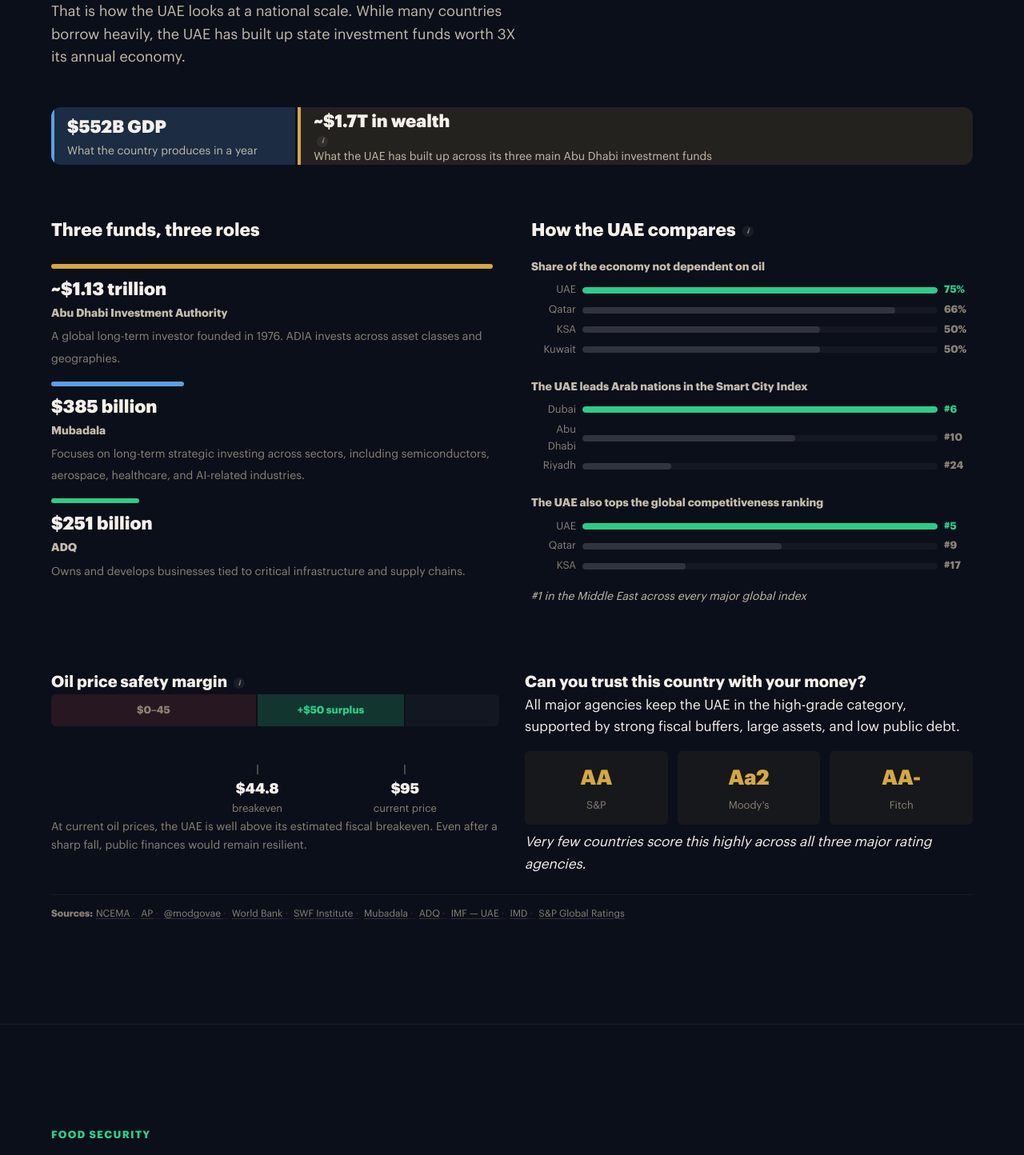
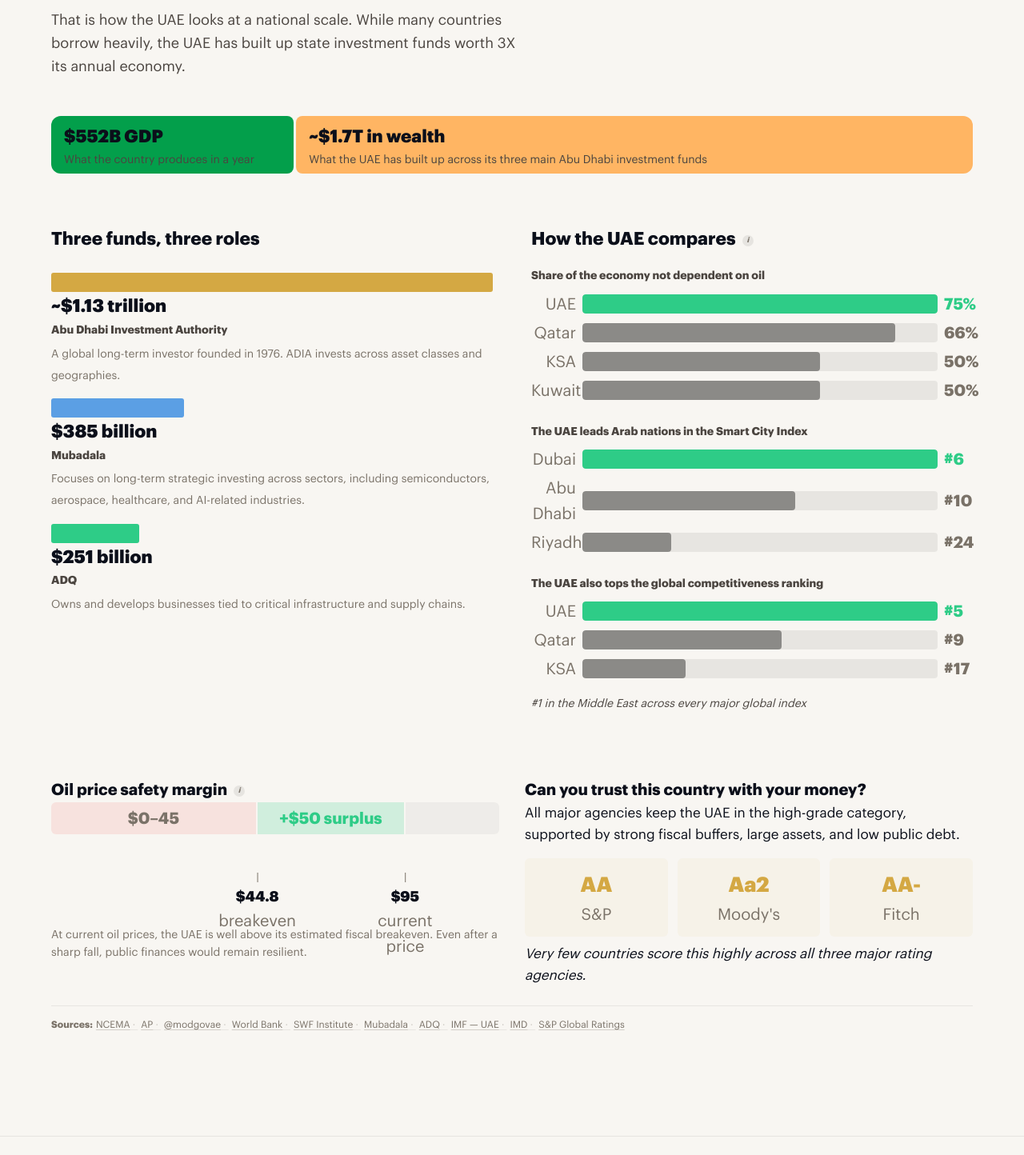
Before and after one commit to mrdn-world/uae-resilience, a Vue app: page / in a window 1280 px wide. Shown: the part 1083-2527 px from the top of the page at 80% size. Built offline with nearby package versions, Linux system fonts and the light colour scheme.

Commit message:
upd css for light style

```diff
--- a/src/components/Defense.vue
+++ b/src/components/Defense.vue
@@ -84,8 +84,8 @@ const layers = t('defense.layers') as Array<{ name: string, alt: string, range:
     <div class="def-wrap">
 
       <div class="def-header">
-        <p class="def-label">{{ t('defense.label') }}</p>
-        <h2>{{ t('defense.headlineLine1') }}<br>{{ t('defense.headlineLine2') }}</h2>
+        <p class="def-label gl-label">{{ t('defense.label') }}</p>
+        <h2>{{ t('defense.headlineLine1') }} {{ t('defense.headlineLine2') }}</h2>
       </div>
 
       <!-- Canvas sim + big result -->
@@ -156,7 +156,10 @@ const layers = t('defense.layers') as Array<{ name: string, alt: string, range:
   @include reveal;
   .revealed & { opacity: 1; transform: none; }
 
-  .def-label { font-size: $type-label; font-weight: 700; color: $uae-red; letter-spacing: 0.1em; text-transform: uppercase; margin-bottom: $sp-8; }
+  .def-label {
+    // color: $uae-red;
+    margin-bottom: $sp-8;
+  }
   h2 { font-size: $type-h1; font-weight: 800; letter-spacing: -0.02em; line-height: 1.15; }
 }
 
@@ -280,7 +283,7 @@ const layers = t('defense.layers') as Array<{ name: string, alt: string, range:
 }
 
 .comp-sys { font-size: $type-small; font-weight: 600; color: $text-2; text-align: right; }
-.comp-track { height: 10px; background: rgba(255,255,255,0.04); border-radius: 5px; overflow: hidden; }
+.comp-track { height: 10px; background: rgba(0,0,0,0.07); border-radius: 5px; overflow: hidden; }
 .comp-bar { height: 100%; border-radius: 5px; transition: width 1.2s $ease-out; }
 .comp-pct { font-size: $type-body; font-weight: 900; text-align: right; }
 .comp-note { font-size: $type-small; color: $text-3; font-style: italic; }
@@ -302,7 +305,7 @@ const layers = t('defense.layers') as Array<{ name: string, alt: string, range:
 
 .alt-scale {
   position: relative;
-  font-size: $type-label;
+  font-size: 1rem;
   color: $text-3;
 
   @include mobile { display: none; }
@@ -320,6 +323,7 @@ const layers = t('defense.layers') as Array<{ name: string, alt: string, range:
   display: flex;
   flex-direction: column-reverse;
   gap: 2px;
+  min-height: 420px;
 }
 
 .alt-band {
@@ -328,12 +332,12 @@ const layers = t('defense.layers') as Array<{ name: string, alt: string, range:
   display: flex;
   flex-direction: column;
   justify-content: center;
-  min-height: 40px;
-  overflow: hidden;
+  min-height: 72px;
+  overflow: visible;
 
-  .ab-name { font-size: $type-small; font-weight: 800; }
-  .ab-what { font-size: $type-label; color: $text-2; white-space: normal; overflow: hidden; text-overflow: ellipsis; }
-  .ab-note { font-size: $type-label; color: $text-3; }
+  .ab-name { font-size: $type-small; font-weight: 800; line-height: 1.3; }
+  .ab-what { font-size: 0.75rem; color: $text-2; line-height: 1.4; }
+  .ab-note { font-size: 0.75rem; color: $text-3; line-height: 1.4; }
 }
 
 // Context
--- a/src/components/Finance.vue
+++ b/src/components/Finance.vue
@@ -12,7 +12,7 @@ const { el, revealed } = useReveal()
 
       <!-- HERO VIZ: proportional bar — GDP vs SWF -->
       <div class="fin-header">
-        <p class="fin-label">{{ t('finance.label') }}</p>
+        <p class="fin-label gl-label">{{ t('finance.label') }}</p>
         <h2>{{ t('finance.headline') }}</h2>
         <p class="fin-sub" v-html="tHtml('finance.sub')"></p>
       </div>
@@ -23,7 +23,7 @@ const { el, revealed } = useReveal()
           <span class="pb-lbl">{{ t('finance.proportion.gdp.label') }}</span>
         </div>
         <div class="pb-segment swf" :style="{ flex: revealed ? 3 : 0 }">
-          <span class="pb-val">{{ t('finance.proportion.swf.val') }}</span><SourceTip :sources="t('finance.proportion.swfSources')" />
+          <span class="pb-val">{{ t('finance.proportion.swf.val') }}</span>
           <span class="pb-lbl">{{ t('finance.proportion.swf.label') }}</span>
         </div>
       </div>
@@ -121,7 +121,6 @@ const { el, revealed } = useReveal()
   @include reveal;
   .revealed & { opacity: 1; transform: none; }
 
-  .fin-label { font-size: $type-label; font-weight: 700; color: $uae-gold; letter-spacing: 0.1em; text-transform: uppercase; margin-bottom: $sp-8; }
   h2 { font-size: $type-h1; font-weight: 800; letter-spacing: -0.02em; line-height: 1.15; margin-bottom: $sp-12; }
   .fin-sub { font-size: $type-body; color: $text-2; max-width: 600px; em { color: $uae-green; font-style: normal; font-weight: 700; } }
 }
@@ -145,8 +144,8 @@ const { el, revealed } = useReveal()
   overflow: hidden;
   min-width: 0;
 
-  &.gdp { background: rgba($data-1, 0.2); border-left: 4px solid $data-1; }
-  &.swf { background: rgba($uae-gold, 0.12); border-left: 4px solid $uae-gold; }
+  &.gdp { background: #039F4B; border-radius: 0.5rem; }
+  &.swf { background: #FFB563; border-radius: 0.5rem; }
 
   .pb-val { font-size: 22px; font-weight: 900; white-space: nowrap; }
   .pb-lbl { font-size: $type-small; color: $text-2; white-space: nowrap; overflow: hidden; text-overflow: ellipsis;
@@ -172,10 +171,10 @@ const { el, revealed } = useReveal()
   margin-bottom: $sp-16;
 
   .fund-bar {
-    height: 6px;
+    height: 1.5rem;
     background: $uae-gold;
     border-radius: 3px;
-    margin-bottom: $sp-8;
+    margin-bottom: 0;
     transition: width 1.2s $ease-out 0.5s;
 
     &.med { background: $data-1; transition-delay: 0.7s; }
@@ -220,9 +219,9 @@ const { el, revealed } = useReveal()
 }
 
 .rm-country { font-size: $type-label; color: $text-3; text-align: right; }
-.rm-bar-bg { height: 8px; background: rgba(255,255,255,0.04); border-radius: 4px; overflow: hidden; }
+.rm-bar-bg { height: 1.5rem; background: rgba(0,0,0,0.07); border-radius: 4px; overflow: hidden; }
 .rm-bar {
-  height: 100%; border-radius: 4px; background: rgba(255,255,255,0.12);
+  height: 100%; border-radius: 4px; background: rgba(0,0,0,0.40);
   transition: width 0.8s $ease-out 0.3s;
   &.best { background: $uae-green; }
 }
@@ -264,7 +263,7 @@ const { el, revealed } = useReveal()
 
   &.danger { background: rgba($uae-red, 0.12); }
   &.surplus { background: rgba($uae-green, 0.2); }
-  &.headroom { background: rgba(255,255,255,0.03); }
+  &.headroom { background: rgba(0,0,0,0.04); }
 
   .og-label {
     font-size: $type-label;
--- a/src/components/Food.vue
+++ b/src/components/Food.vue
@@ -12,7 +12,7 @@ const { el, revealed } = useReveal()
     <div class="food-wrap">
 
       <div class="food-header">
-        <p class="food-label">{{ t('food.label') }}</p>
+        <p class="food-label gl-label">{{ t('food.label') }}</p>
         <h2>{{ t('food.headlineLine1') }}<br>{{ t('food.headlineLine2') }}</h2>
       </div>
 
@@ -24,7 +24,8 @@ const { el, revealed } = useReveal()
               :style="{ transitionDelay: revealed ? `${i * 5}ms` : '0ms' }"></div>
           </div>
           <div class="fi-text">
-            <strong>{{ t('food.importStrong') }}</strong><SourceTip :sources="t('food.importSources')" />{{ t('food.importText') }}
+            <strong>{{ t('food.importStrong') }}</strong>
+            {{ t('food.importText') }}
           </div>
         </div>
         <div class="fact-reserve">
@@ -67,7 +68,10 @@ const { el, revealed } = useReveal()
   @include reveal;
   .revealed & { opacity: 1; transform: none; }
 
-  .food-label { font-size: $type-label; font-weight: 700; color: $uae-green; letter-spacing: 0.1em; text-transform: uppercase; margin-bottom: $sp-8; }
+  .food-label {
+    // color: $uae-green;
+    margin-bottom: $sp-8;
+  }
   h2 { font-size: $type-h1; font-weight: 800; letter-spacing: -0.02em; line-height: 1.15; }
 }
 
--- a/src/components/FoodMap.vue
+++ b/src/components/FoodMap.vue
@@ -55,7 +55,7 @@ onMounted(() => {
     maxBounds: [[-60, -180], [75, 200]],
   })
 
-  L.tileLayer('https://{s}.basemaps.cartocdn.com/dark_nolabels/{z}/{x}/{y}{r}.png', {
+  L.tileLayer('https://{s}.basemaps.cartocdn.com/light_nolabels/{z}/{x}/{y}{r}.png', {
     maxZoom: 6,
   }).addTo(map)
 
--- a/src/components/Proof.vue
+++ b/src/components/Proof.vue
@@ -11,7 +11,7 @@ const { el, revealed } = useReveal()
     <div class="proof-wrap">
 
       <div class="proof-header">
-        <p class="proof-label">{{ t('proof.label') }}</p>
+        <p class="proof-label gl-label">{{ t('proof.label') }}</p>
         <h2>{{ t('proof.headlineLine1') }}<br>{{ t('proof.headlineLine2') }}</h2>
       </div>
 
@@ -56,7 +56,10 @@ const { el, revealed } = useReveal()
   @include reveal;
   .revealed & { opacity: 1; transform: none; }
 
-  .proof-label { font-size: $type-label; font-weight: 700; color: $uae-gold; letter-spacing: 0.1em; text-transform: uppercase; margin-bottom: $sp-8; }
+  .proof-label {
+    // color: $uae-gold;
+    margin-bottom: $sp-8;
+  }
   h2 { font-size: $type-h1; font-weight: 800; letter-spacing: -0.02em; line-height: 1.15; }
 }
 
@@ -131,7 +134,7 @@ const { el, revealed } = useReveal()
   max-width: 700px;
   margin: 0 auto;
   padding: $sp-32;
-  background: rgba($uae-green, 0.03);
+  background: rgba($uae-green, 0.1);
   border: 1px solid rgba($uae-green, 0.08);
   border-radius: $r-md;
   strong { color: $text-1; }
--- a/src/components/SourceTip.vue
+++ b/src/components/SourceTip.vue
@@ -30,7 +30,7 @@ const open = ref(false)
   width: 14px;
   height: 14px;
   border-radius: 50%;
-  background: rgba(255,255,255,0.06);
+  background: rgba(0,0,0,0.07);
   color: $text-3;
   font-size: 9px;
   font-weight: 700;
@@ -40,7 +40,7 @@ const open = ref(false)
   justify-content: center;
   transition: background $dur-fast $ease-out;
 
-  .src-tip:hover & { background: rgba(255,255,255,0.12); color: $text-2; }
+  .src-tip:hover & { background: rgba(0,0,0,0.12); color: $text-2; }
 }
 
 .src-popup {
--- a/src/components/WaterMap.vue
+++ b/src/components/WaterMap.vue
@@ -43,7 +43,7 @@ onMounted(() => {
 
   L.control.zoom({ position: 'topright' }).addTo(map)
 
-  L.tileLayer('https://{s}.basemaps.cartocdn.com/dark_all/{z}/{x}/{y}{r}.png', {
+  L.tileLayer('https://{s}.basemaps.cartocdn.com/light_all/{z}/{x}/{y}{r}.png', {
     maxZoom: 12,
   }).addTo(map)
 
--- a/src/styles/_variables.scss
+++ b/src/styles/_variables.scss
@@ -1,16 +1,16 @@
 // ── Color Palette ──────────────────────────────
 // Dark but warm — NOT grey-on-black
 
-// Backgrounds: deep navy with warmth
-$bg-0: #0B0F1A;        // deepest
-$bg-1: #111827;        // sections
-$bg-2: #1E2536;        // cards/elevated
-$bg-3: #2A3349;        // hover/active
+// Backgrounds: warm whites
+$bg-0: #F8F6F2;        // warm off-white page
+$bg-1: #FFFFFF;        // sections
+$bg-2: #F2EFE9;        // cards/elevated
+$bg-3: #E8E4DC;        // hover/active
 
-// Text: cream/warm white, not cold grey
-$text-1: #F5F0E8;      // primary — warm off-white
-$text-2: #C4BBA8;      // secondary — warm sand
-$text-3: #8A8372;      // muted — warm grey (WCAG AA on $bg-1)
+// Text: dark on light
+$text-1: #0B0F1A;      // primary — near black
+$text-2: #4B4540;      // secondary — dark warm grey
+$text-3: #7A7268;      // muted — mid warm grey
 
 // UAE-inspired accents (desaturated for dark bg per best practice)
 $uae-green: #2ECC87;   // bright but not neon
@@ -29,8 +29,8 @@ $status-warn: $uae-gold;
 $status-bad: $uae-red;
 
 // Borders
-$border-1: rgba(255, 255, 255, 0.06);
-$border-2: rgba(255, 255, 255, 0.12);
+$border-1: rgba(0, 0, 0, 0.07);
+$border-2: rgba(0, 0, 0, 0.13);
 
 // ── Typography ─────────────────────────────────
 $font-display: 'Graphik', system-ui, sans-serif;
@@ -43,7 +43,7 @@ $type-h2: clamp(1.5rem, 1.2rem + 1.5vw, 2.5rem);
 $type-h3: clamp(1.1rem, 1rem + 0.5vw, 1.5rem);
 $type-body: clamp(1rem, 0.95rem + 0.25vw, 1.125rem);
 $type-small: 0.875rem;
-$type-label: 0.8125rem;
+$type-label: 1.25rem;
 
 // ── Spacing ────────────────────────────────────
 $sp-4: 4px;
--- a/src/styles/global.scss
+++ b/src/styles/global.scss
@@ -45,7 +45,7 @@ body {
 
 ::-webkit-scrollbar { width: 5px; }
 ::-webkit-scrollbar-track { background: transparent; }
-::-webkit-scrollbar-thumb { background: rgba(255,255,255,0.08); border-radius: 3px; }
+::-webkit-scrollbar-thumb { background: rgba(0,0,0,0.15); border-radius: 3px; }
 ::selection { background: rgba($uae-green, 0.25); }
 a { color: $uae-green; text-decoration: none; }
 img, svg, canvas { display: block; max-width: 100%; }
@@ -60,3 +60,11 @@ img, svg, canvas { display: block; max-width: 100%; }
 .section + .section {
   border-top: 1px solid $border-1;
 }
+
+.gl-label {
+  font-size: $type-label;
+  font-variant-numeric: oldstyle-nums proportional-nums;
+  font-weight: 400;
+  color: #0F0F0F;
+  margin-bottom: $sp-8;
+}
```
Also changed, not shown: src/components/Water.vue (+9 -6 lines), 1 other file (tests, documents, lock files or other folders).
